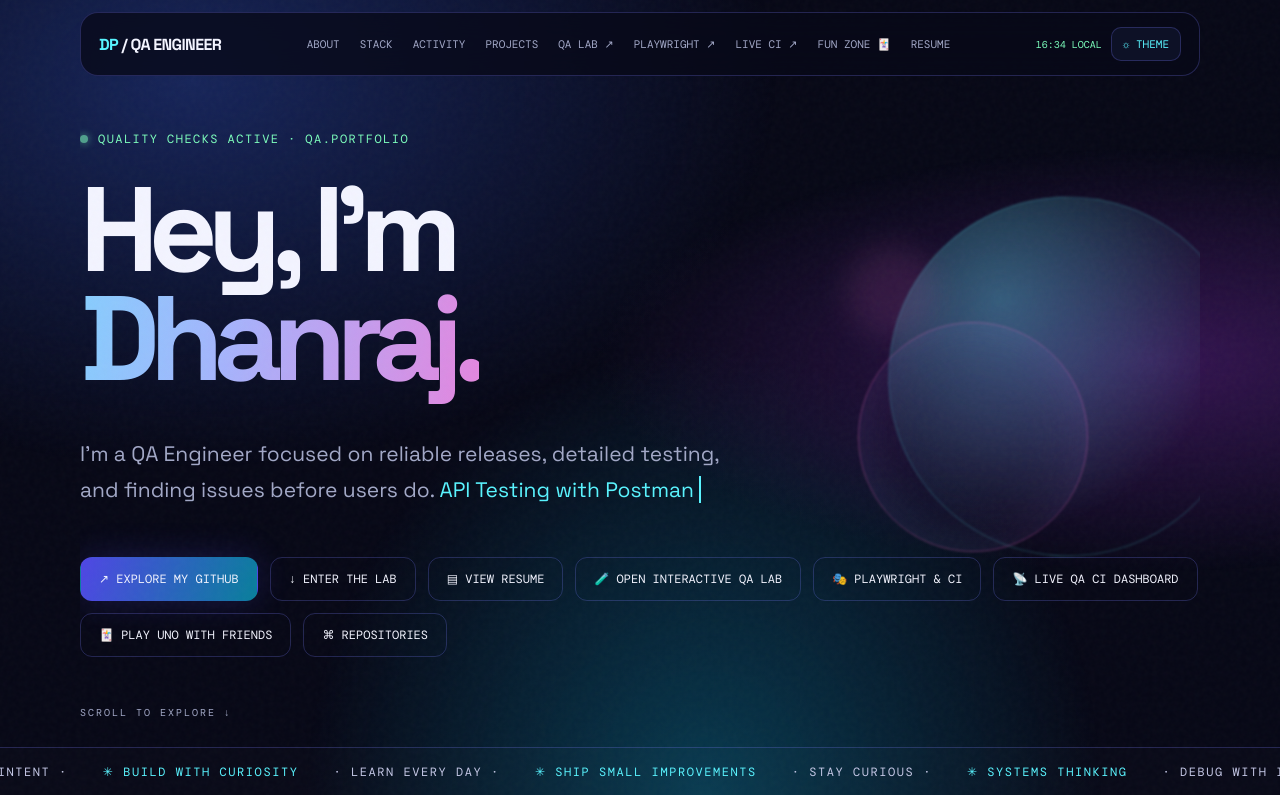
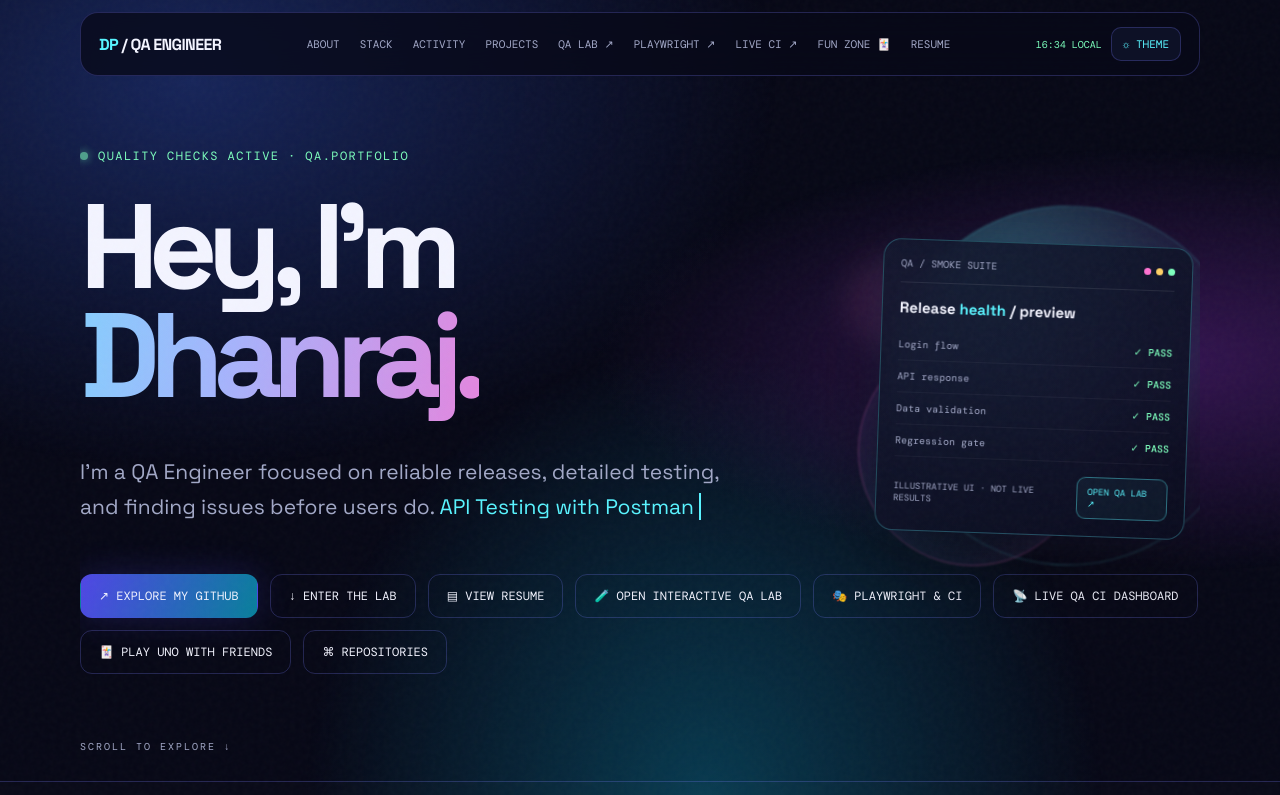
Before and after one commit to DhanrajVittala/DhanrajVittala, a website: page index.html in a window 1280 px wide. Shown: the top 795 px of the page. Drawn offline with nearby package versions, Linux system fonts and the light colour scheme; no server answers.

Commit message:
Polish portfolio hero and interaction styling

```diff
--- a/index.html
+++ b/index.html
@@ -40,6 +40,28 @@ body.light .stat{background:#ffffffaa}
 /* Prevent the decorative hero elements and fixed chrome from widening mobile pages. */
 html,body{max-width:100%;overflow-x:clip}.wrap,.hero,.section,.grid,.card{min-width:0;max-width:100%}.navlinks{min-width:0;flex-wrap:wrap}.contact-details>*{min-width:0}
 @media(max-width:440px){.nav{width:calc(100% - 20px);padding:12px}.wrap{width:calc(100% - 24px)}.navlinks{column-gap:8px;row-gap:8px}.orb.one{right:-55%;max-width:100vw}.orb.two{right:-20%;max-width:100vw}}
+
+/* Visual polish: layered hero preview and more deliberate card interactions. */
+.hero{min-height:780px}
+.hero-console{position:absolute;right:1%;top:31%;width:min(310px,29%);padding:17px;border:1px solid #59f4ff42;border-radius:18px;background:linear-gradient(145deg,#11172ddd,#090b1de8);box-shadow:0 20px 70px #0005,0 0 45px #59f4ff0b;backdrop-filter:blur(14px);transform:rotate(2deg);animation:consoleFloat 7s ease-in-out infinite}
+.console-top{display:flex;align-items:center;justify-content:space-between;gap:8px;padding-bottom:12px;border-bottom:1px solid #ffffff16;font:10px 'DM Mono',monospace;color:var(--muted)}
+.console-lights{display:flex;gap:5px}.console-lights i{width:7px;height:7px;border-radius:50%;background:var(--pink)}.console-lights i:nth-child(2){background:#ffd166}.console-lights i:nth-child(3){background:var(--green)}
+.console-title{margin:15px 0 12px;font-size:15px;font-weight:700}.console-title span{color:var(--cyan)}
+.console-check{display:flex;align-items:center;justify-content:space-between;gap:10px;padding:9px 0;border-bottom:1px solid #ffffff0b;font:10px 'DM Mono',monospace;color:var(--muted)}
+.console-check b{font-weight:500;color:var(--green)}.console-bottom{display:flex;align-items:center;justify-content:space-between;gap:8px;margin-top:14px}
+.console-bottom small{font:9px 'DM Mono',monospace;color:var(--muted)}
+.console-run{border:1px solid #59f4ff66;border-radius:9px;padding:8px 10px;background:#59f4ff0c;color:var(--cyan);font:9px 'DM Mono',monospace;cursor:pointer}
+.console-run:hover{background:#59f4ff18;box-shadow:0 0 20px #59f4ff18}
+.console-run:focus-visible,.btn:focus-visible,.iconbtn:focus-visible,a:focus-visible{outline:2px solid var(--cyan);outline-offset:3px}
+@keyframes consoleFloat{0%,100%{transform:translateY(0) rotate(2deg)}50%{transform:translateY(-9px) rotate(0deg)}}
+.card:hover{border-color:#59f4ff70;box-shadow:0 18px 48px #0004,0 0 28px #59f4ff0d}
+.tech{border:1px solid transparent;border-radius:12px;transition:transform .25s,border-color .25s,background .25s}
+.tech:hover{transform:translateY(-4px);border-color:#59f4ff45;background:#59f4ff08}
+.sectionhead h2{text-wrap:balance}
+@media(max-width:900px){.hero{min-height:760px}.hero-console{position:relative;right:auto;top:auto;width:min(100%,440px);margin:28px 0 0;transform:none;animation:none}}
+@media(max-width:600px){.hero{min-height:auto;padding:120px 0 85px}.hero h1{font-size:clamp(48px,14vw,76px)}.hero-console{padding:14px;margin-top:22px}.section{padding:58px 0}}
+@media(prefers-reduced-motion:reduce){.hero-console{animation:none}*,*::before,*::after{scroll-behavior:auto!important;animation-duration:.01ms!important;animation-iteration-count:1!important;transition-duration:.01ms!important}}
+
 </style>
 </head>
 <body>
@@ -50,7 +72,17 @@ html,body{max-width:100%;overflow-x:clip}.wrap,.hero,.section,.grid,.card{min-wi
 <h1>Hey, I'm<br><span class="gradient">Dhanraj.</span></h1>
 <p>I’m a QA Engineer focused on reliable releases, detailed testing, and finding issues before users do. <span class="typing" id="typed">QA Engineer</span></p>
 <div class="actions"><a class="btn primary" href="https://github.com/DhanrajVittala">↗ EXPLORE MY GITHUB</a><a class="btn" href="#projects">↓ ENTER THE LAB</a><a class="btn" href="resume.html">▤ VIEW RESUME</a><a class="btn" href="qa-lab.html">🧪 OPEN INTERACTIVE QA LAB</a><a class="btn" href="automation.html">🎭 PLAYWRIGHT & CI</a><a class="btn" href="ci-dashboard.html">📡 LIVE QA CI DASHBOARD</a><a class="btn" href="uno.html">🃏 PLAY UNO WITH FRIENDS</a><a class="btn" href="https://github.com/DhanrajVittala?tab=repositories">⌘ REPOSITORIES</a></div>
-<div class="scroll">SCROLL TO EXPLORE ↓</div>
+<aside class="hero-console" aria-label="Illustrative QA smoke test preview">
+<div class="console-top"><span>QA / SMOKE SUITE</span><span class="console-lights" aria-hidden="true"><i></i><i></i><i></i></span></div>
+<div class="console-title">Release <span>health</span> / preview</div>
+<div class="console-check"><span>Login flow</span><b>✓ PASS</b></div>
+<div class="console-check"><span>API response</span><b>✓ PASS</b></div>
+<div class="console-check"><span>Data validation</span><b>✓ PASS</b></div>
+<div class="console-check"><span>Regression gate</span><b>✓ PASS</b></div>
+<div class="console-bottom"><small>ILLUSTRATIVE UI · NOT LIVE RESULTS</small><a class="console-run" href="qa-lab.html">OPEN QA LAB ↗</a></div>
+</aside>
+
+ <div class="scroll">SCROLL TO EXPLORE ↓</div>
 </header>
 <div class="marquee"><div class="marqueeinner"><span>✳ SYSTEMS THINKING</span> · DEBUG WITH INTENT · <span>✳ BUILD WITH CURIOSITY</span> · LEARN EVERY DAY · <span>✳ SHIP SMALL IMPROVEMENTS</span> · STAY CURIOUS · <span>✳ SYSTEMS THINKING</span> · DEBUG WITH INTENT · <span>✳ BUILD WITH CURIOSITY</span> · LEARN EVERY DAY · <span>✳ SHIP SMALL IMPROVEMENTS</span> · STAY CURIOUS ·</div></div>
 <main class="wrap">
```
